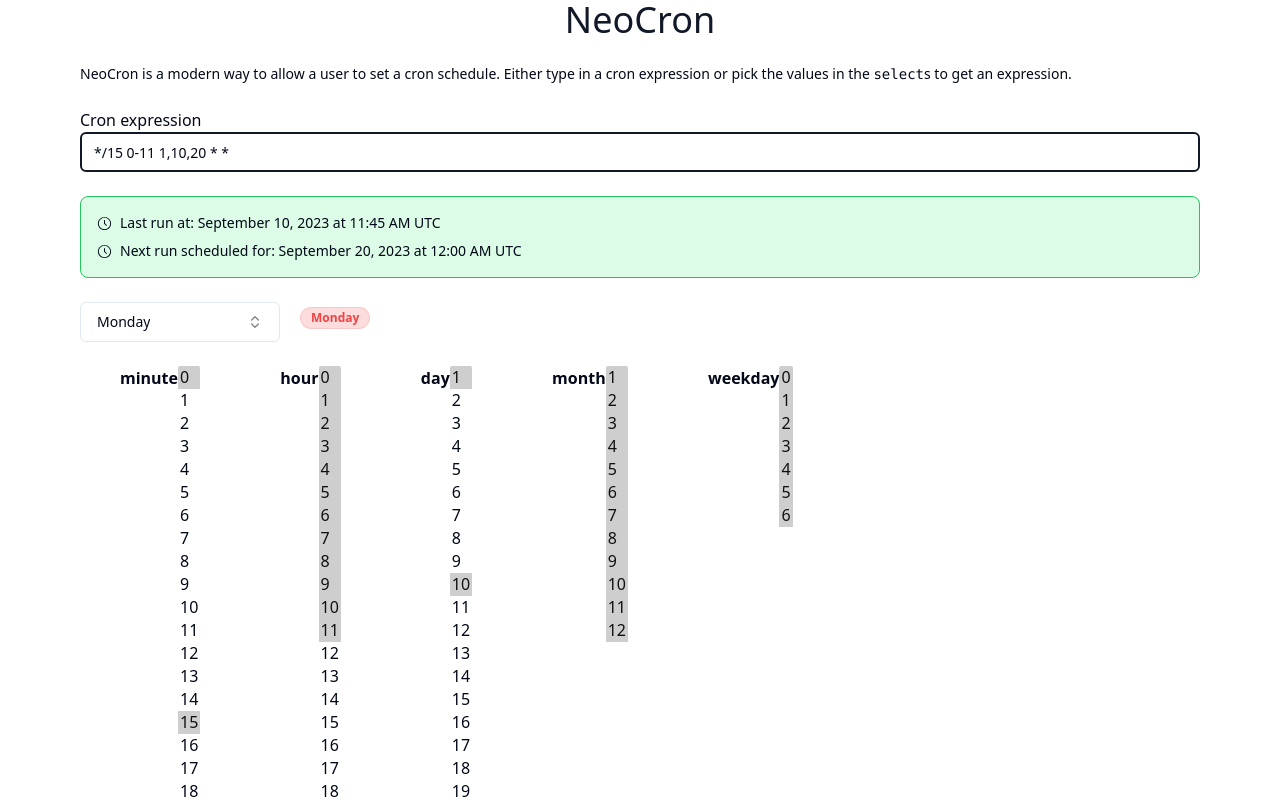
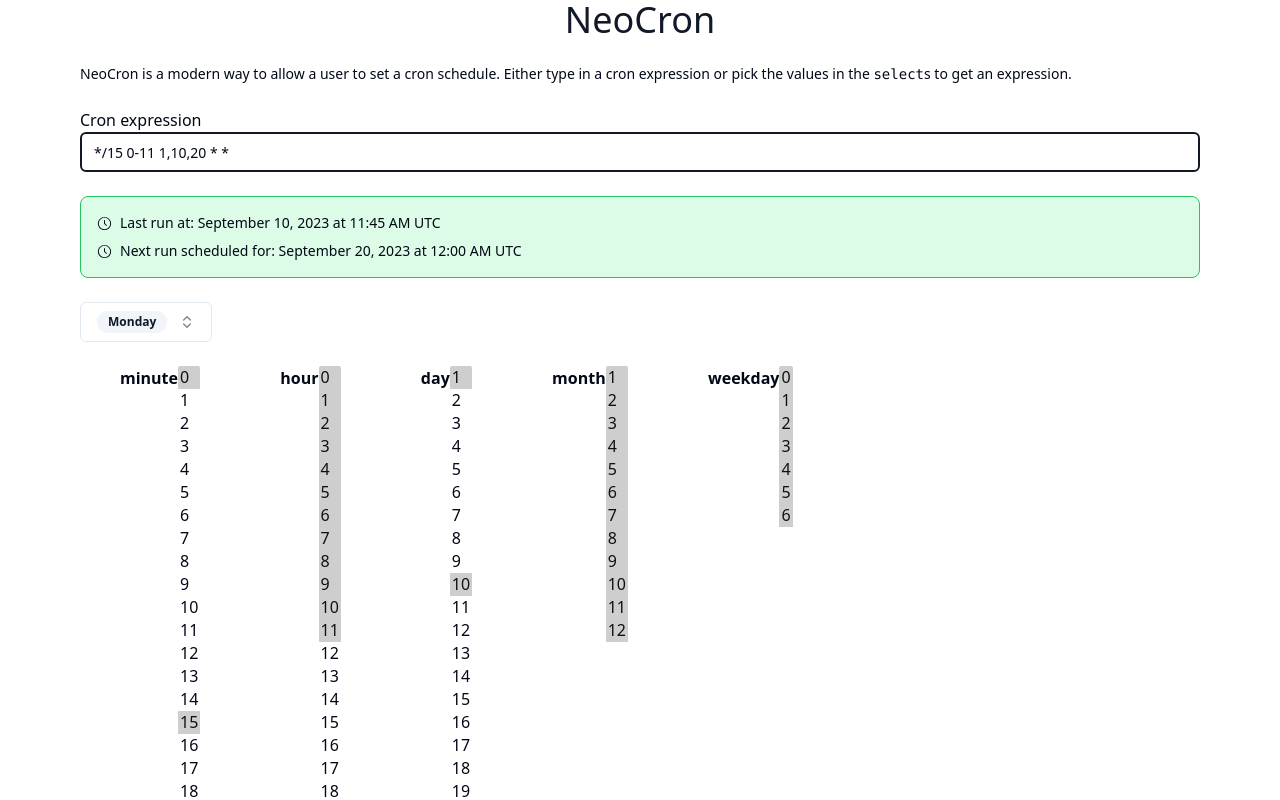
Before and after one commit to nucleuscloud/neocron, a Next.js app: page / in a window 1280 px wide. Shown: the top 800 px of the page. Built offline with nearby package versions, Linux system fonts and the light colour scheme.

Commit message:
working multi-select

```diff
--- a/components/ui/Cron/MultiSelect.tsx
+++ b/components/ui/Cron/MultiSelect.tsx
@@ -1,5 +1,5 @@
 "use client";
-import { Check, ChevronsUpDown } from "lucide-react";
+import { Check, ChevronsUpDown, X } from "lucide-react";
 import { useRef, useState } from "react";
 import { cn } from "@/lib/utils";
 import { Badge } from "@/components/ui/badge";
@@ -47,12 +47,12 @@ const FRAMEWORKS: Framework[] = [
   },
   {
     value: "Saturday",
-    label: "saturday",
+    label: "Saturday",
     color: "#8b5cf6",
   },
   {
     value: "Sunday",
-    label: "sunday",
+    label: "Sunday",
     color: "#8b5cf6",
   },
 ];
@@ -82,11 +82,6 @@ export default function MultiSelect() {
     inputRef?.current?.focus();
   };
 
-  const onComboboxOpenChange = (value: boolean) => {
-    inputRef.current?.blur(); // HACK: otherwise, would scroll automatically to the bottom of page
-    setOpenCombobox(value);
-  };
-
   const handleSelectAll = () => {
     if (!selectAll) {
       setSelectAll(true);
@@ -99,22 +94,19 @@ export default function MultiSelect() {
 
   return (
     <div className="flex flex-row items-center">
-      <Popover open={openCombobox} onOpenChange={onComboboxOpenChange}>
+      <Popover open={openCombobox} onOpenChange={setOpenCombobox}>
         <PopoverTrigger asChild>
           <Button
             variant="outline"
             role="combobox"
             aria-expanded={openCombobox}
-            className="w-[200px] justify-between text-foreground"
+            className="justify-between text-foreground items-center"
           >
-            <span className="truncate">
-              {selectedValues.length === 0 && "Select labels"}
-              {selectedValues.length === 1 && selectedValues[0].label}
-              {selectedValues.length === 2 &&
-                selectedValues.map(({ label }) => label).join(", ")}
-              {selectedValues.length > 2 &&
-                `${selectedValues.length} labels selected`}
-            </span>
+            {selectedValues.map((item) => (
+              <Badge variant="secondary" key={item.label} className="mr-1 ">
+                {item.label}
+              </Badge>
+            ))}
             <ChevronsUpDown className="ml-2 h-4 w-4 shrink-0 opacity-50" />
           </Button>
         </PopoverTrigger>
@@ -122,7 +114,7 @@ export default function MultiSelect() {
           <Command loop>
             <CommandInput
               ref={inputRef}
-              placeholder="Search framework..."
+              placeholder="Search values..."
               value={inputValue}
               onValueChange={setInputValue}
             />
@@ -159,18 +151,6 @@ export default function MultiSelect() {
           </Command>
         </PopoverContent>
       </Popover>
-      <div className="flex flex-row pl-5">
-        {selectedValues.map(({ label, value, color }) => (
-          <Badge
-            key={value}
-            variant="outline"
-            style={badgeStyle(color)}
-            className="mr-2 mb-2"
-          >
-            {label}
-          </Badge>
-        ))}
-      </div>
     </div>
   );
 }
--- a/components/ui/button.tsx
+++ b/components/ui/button.tsx
@@ -1,8 +1,8 @@
-import * as React from "react"
-import { Slot } from "@radix-ui/react-slot"
-import { cva, type VariantProps } from "class-variance-authority"
+import * as React from "react";
+import { Slot } from "@radix-ui/react-slot";
+import { cva, type VariantProps } from "class-variance-authority";
 
-import { cn } from "@/lib/utils"
+import { cn } from "@/lib/utils";
 
 const buttonVariants = cva(
   "inline-flex items-center justify-center rounded-md text-sm font-medium ring-offset-background transition-colors focus-visible:outline-none focus-visible:ring-2 focus-visible:ring-ring focus-visible:ring-offset-2 disabled:pointer-events-none disabled:opacity-50",
@@ -12,8 +12,7 @@ const buttonVariants = cva(
         default: "bg-primary text-primary-foreground hover:bg-primary/90",
         destructive:
           "bg-destructive text-destructive-foreground hover:bg-destructive/90",
-        outline:
-          "border border-input bg-background hover:bg-accent hover:text-accent-foreground",
+        outline: "border border-input bg-background",
         secondary:
           "bg-secondary text-secondary-foreground hover:bg-secondary/80",
         ghost: "hover:bg-accent hover:text-accent-foreground",
@@ -31,26 +30,26 @@ const buttonVariants = cva(
       size: "default",
     },
   }
-)
+);
 
 export interface ButtonProps
   extends React.ButtonHTMLAttributes<HTMLButtonElement>,
     VariantProps<typeof buttonVariants> {
-  asChild?: boolean
+  asChild?: boolean;
 }
 
 const Button = React.forwardRef<HTMLButtonElement, ButtonProps>(
   ({ className, variant, size, asChild = false, ...props }, ref) => {
-    const Comp = asChild ? Slot : "button"
+    const Comp = asChild ? Slot : "button";
     return (
       <Comp
         className={cn(buttonVariants({ variant, size, className }))}
         ref={ref}
         {...props}
       />
-    )
+    );
   }
-)
-Button.displayName = "Button"
+);
+Button.displayName = "Button";
 
-export { Button, buttonVariants }
+export { Button, buttonVariants };
```
